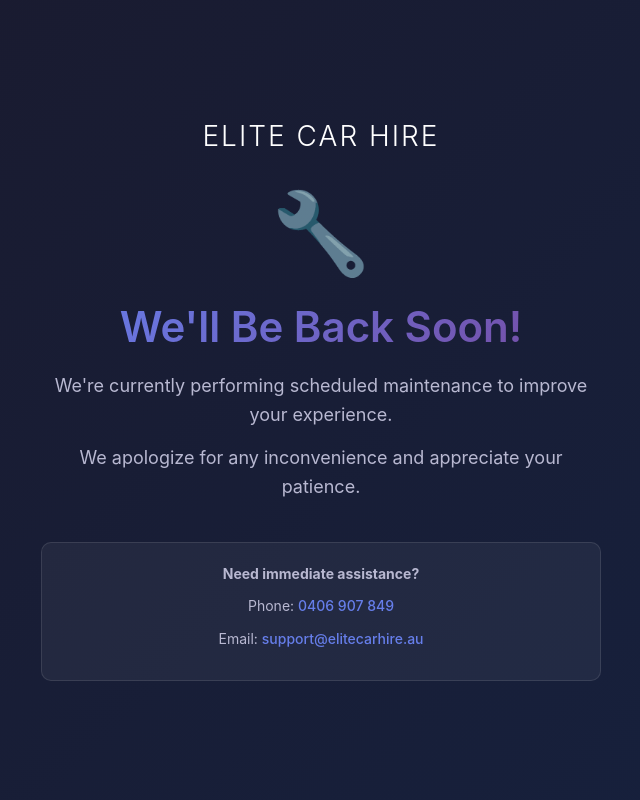
After one commit to madcrx/EliteCarHireWeb, a PHP site: page /app/views/maintenance.php in a window 1280 px wide. The commit adds this page. Shown: the whole page, without its empty margins (319-959 px from the left). Run offline with PHP 8.4, Linux system fonts and the light colour scheme.

Commit message:
Implement maintenance mode, debug mode, and update Terms of Service
FEATURES IMPLEMENTED:
1. Maintenance Mode (now functional)
   - Checks database settings and displays maintenance page
   - Admins can bypass maintenance mode to access admin panel
   - HTTP 503 status code for proper SEO handling
   - Professional maintenance page with contact information

2. Debug Mode (now functional)
   - Enables error display when debug_mode is enabled in settings
   - Logs errors to storage/logs/error.log
   - Safe fallback if settings table doesn't exist

3. Terms of Service Updated
   - Section 7: Changed from "Driver Requirements" to "Passenger Requirements"
   - Section 7.1-7.4: Removed all customer driving references
   - Now clearly states: "Owners are the sole authorized drivers"
   - Customers are passengers only
   - Section 8: Updated liability to reflect passenger conduct only
   - Clarified customers NOT liable for driving-related incidents
   - Only liable for damage caused by misconduct or negligence as passengers

FILES CHANGED:
- public/index.php: Added maintenance/debug mode checks
- app/views/maintenance.php: New professional maintenance page
- database/insert_terms_and_faq_content.sql: Updated sections 7 & 8

TESTING:
- Enable maintenance mode in Admin → Settings → System Configuration
- Non-admin users will see maintenance page
- Admins can still access /admin/ routes
- Enable debug mode to see PHP errors on screen

```diff
--- /dev/null
+++ b/app/views/maintenance.php
@@ -0,0 +1,121 @@
+<!DOCTYPE html>
+<html lang="en">
+<head>
+    <meta charset="UTF-8">
+    <meta name="viewport" content="width=device-width, initial-scale=1.0">
+    <title>Maintenance Mode - Elite Car Hire</title>
+    <style>
+        * {
+            margin: 0;
+            padding: 0;
+            box-sizing: border-box;
+        }
+
+        body {
+            font-family: -apple-system, BlinkMacSystemFont, "Segoe UI", Roboto, "Helvetica Neue", Arial, sans-serif;
+            background: linear-gradient(135deg, #1a1a2e 0%, #16213e 100%);
+            min-height: 100vh;
+            display: flex;
+            align-items: center;
+            justify-content: center;
+            color: #fff;
+        }
+
+        .maintenance-container {
+            text-align: center;
+            padding: 40px 20px;
+            max-width: 600px;
+        }
+
+        .icon {
+            font-size: 80px;
+            margin-bottom: 20px;
+            opacity: 0.9;
+        }
+
+        h1 {
+            font-size: 42px;
+            margin-bottom: 20px;
+            font-weight: 600;
+            background: linear-gradient(135deg, #667eea 0%, #764ba2 100%);
+            -webkit-background-clip: text;
+            -webkit-text-fill-color: transparent;
+            background-clip: text;
+        }
+
+        p {
+            font-size: 18px;
+            line-height: 1.6;
+            color: #b8b8d1;
+            margin-bottom: 15px;
+        }
+
+        .logo {
+            margin-bottom: 30px;
+        }
+
+        .logo h2 {
+            font-size: 28px;
+            color: #fff;
+            font-weight: 300;
+            letter-spacing: 2px;
+        }
+
+        .contact {
+            margin-top: 40px;
+            padding: 20px;
+            background: rgba(255, 255, 255, 0.05);
+            border-radius: 10px;
+            border: 1px solid rgba(255, 255, 255, 0.1);
+        }
+
+        .contact p {
+            font-size: 14px;
+            margin-bottom: 10px;
+        }
+
+        .contact a {
+            color: #667eea;
+            text-decoration: none;
+            font-weight: 500;
+        }
+
+        .contact a:hover {
+            text-decoration: underline;
+        }
+
+        @keyframes pulse {
+            0%, 100% {
+                opacity: 1;
+            }
+            50% {
+                opacity: 0.5;
+            }
+        }
+
+        .icon {
+            animation: pulse 2s ease-in-out infinite;
+        }
+    </style>
+</head>
+<body>
+    <div class="maintenance-container">
+        <div class="logo">
+            <h2>ELITE CAR HIRE</h2>
+        </div>
+
+        <div class="icon">🔧</div>
+
+        <h1>We'll Be Back Soon!</h1>
+
+        <p>We're currently performing scheduled maintenance to improve your experience.</p>
+        <p>We apologize for any inconvenience and appreciate your patience.</p>
+
+        <div class="contact">
+            <p><strong>Need immediate assistance?</strong></p>
+            <p>Phone: <a href="tel:0406907849">0406 907 849</a></p>
+            <p>Email: <a href="mailto:support@elitecarhire.au">support@elitecarhire.au</a></p>
+        </div>
+    </div>
+</body>
+</html>
```
Also changed, not shown: public/index.php (+40 -6 lines), database/insert_terms_and_faq_content.sql.
